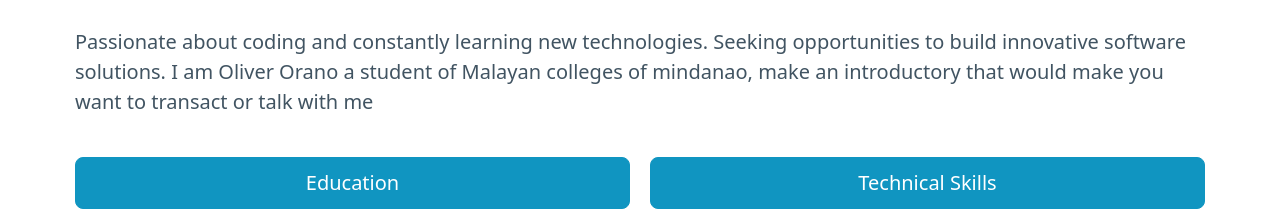
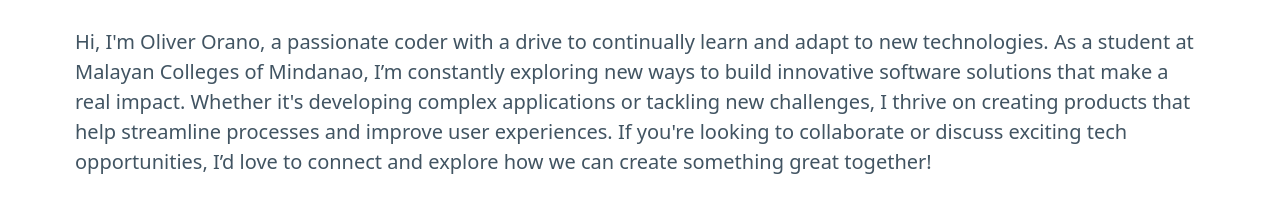
Before and after one commit to nightmar3fuel/portfolio.html, a plain HTML site: page index.html in a window 1280 px wide. Shown: the part 546-760 px from the top of the page. Drawn offline with nearby package versions, Linux system fonts and the light colour scheme.

Commit message:
Add files via upload
testperfect

```diff
--- a/index.html
+++ b/index.html
@@ -30,8 +30,10 @@
                 <h2>Oliver Orano</h2>
                 <h3>Aspiring Software Developer</h3>
             </hgroup>
-            <p>Passionate about coding and constantly learning new technologies. Seeking opportunities to build innovative software solutions. I am Oliver Orano a student of Malayan colleges of mindanao, make an introductory that would make you want to transact
-                or talk with me</p>
+            <p>Hi, I'm Oliver Orano, a passionate coder with a drive to continually learn and adapt to new technologies. As a student at Malayan Colleges of Mindanao, I’m constantly exploring new ways to build innovative software solutions that make a real
+                impact. Whether it's developing complex applications or tackling new challenges, I thrive on creating products that help streamline processes and improve user experiences. If you're looking to collaborate or discuss exciting tech opportunities,
+                I’d love to connect and explore how we can create something great together!
+            </p>
 
             <div class="section-toggle">
                 <button onclick="toggleSection('education')" class="toggle-btn">Education</button>
```
